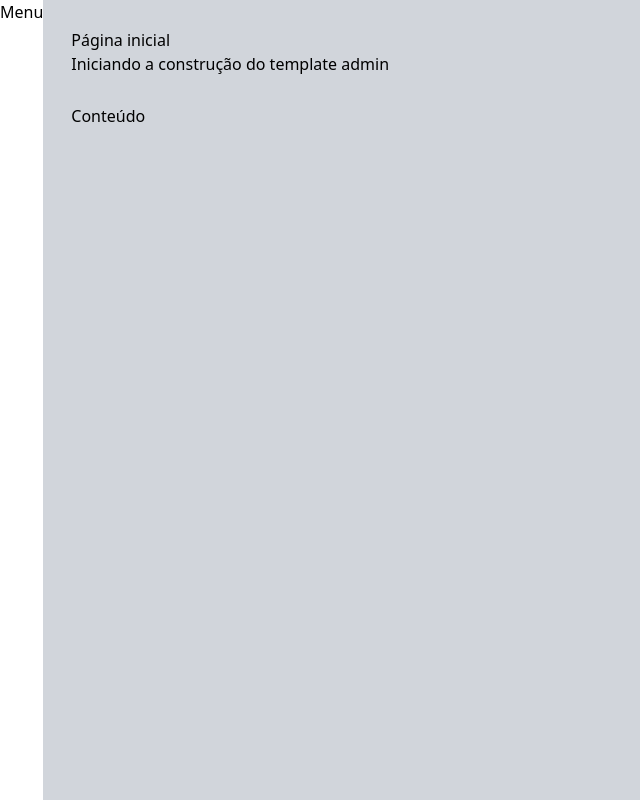
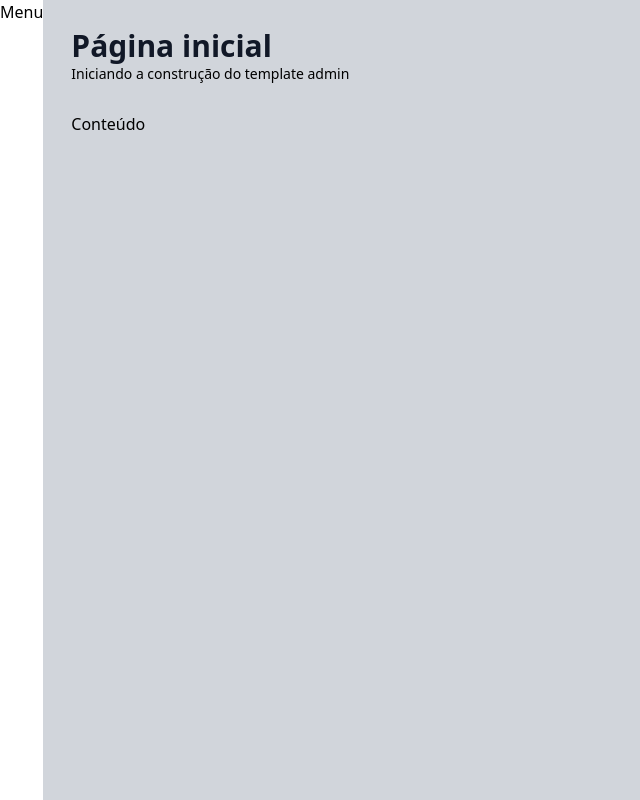
Before and after one commit to X-SpeedBlack-X/template-admin, a Next.js app: page / in a window 1280 px wide. Shown: the whole page, without its empty margins (0-640 px from the left). Built offline with nearby package versions, Linux system fonts and the light colour scheme.

Commit message:
feat(title): add dark theme

```diff
--- a/src/components/template/Title.tsx
+++ b/src/components/template/Title.tsx
@@ -6,8 +6,12 @@ type TitleProps = {
 export function Title(props: TitleProps) {
   return (
     <div>
-      <h1 className="">{props.title}</h1>
-      <h2 className="">{props.subtitle}</h2>
+      <h1 className="font-black text-3xl text-gray-900 dark:text-gray-100">
+        {props.title}
+      </h1>
+      <h2 className="font-light text-sm dark:text-gray-300">
+        {props.subtitle}
+      </h2>
     </div>
   );
 }
```
